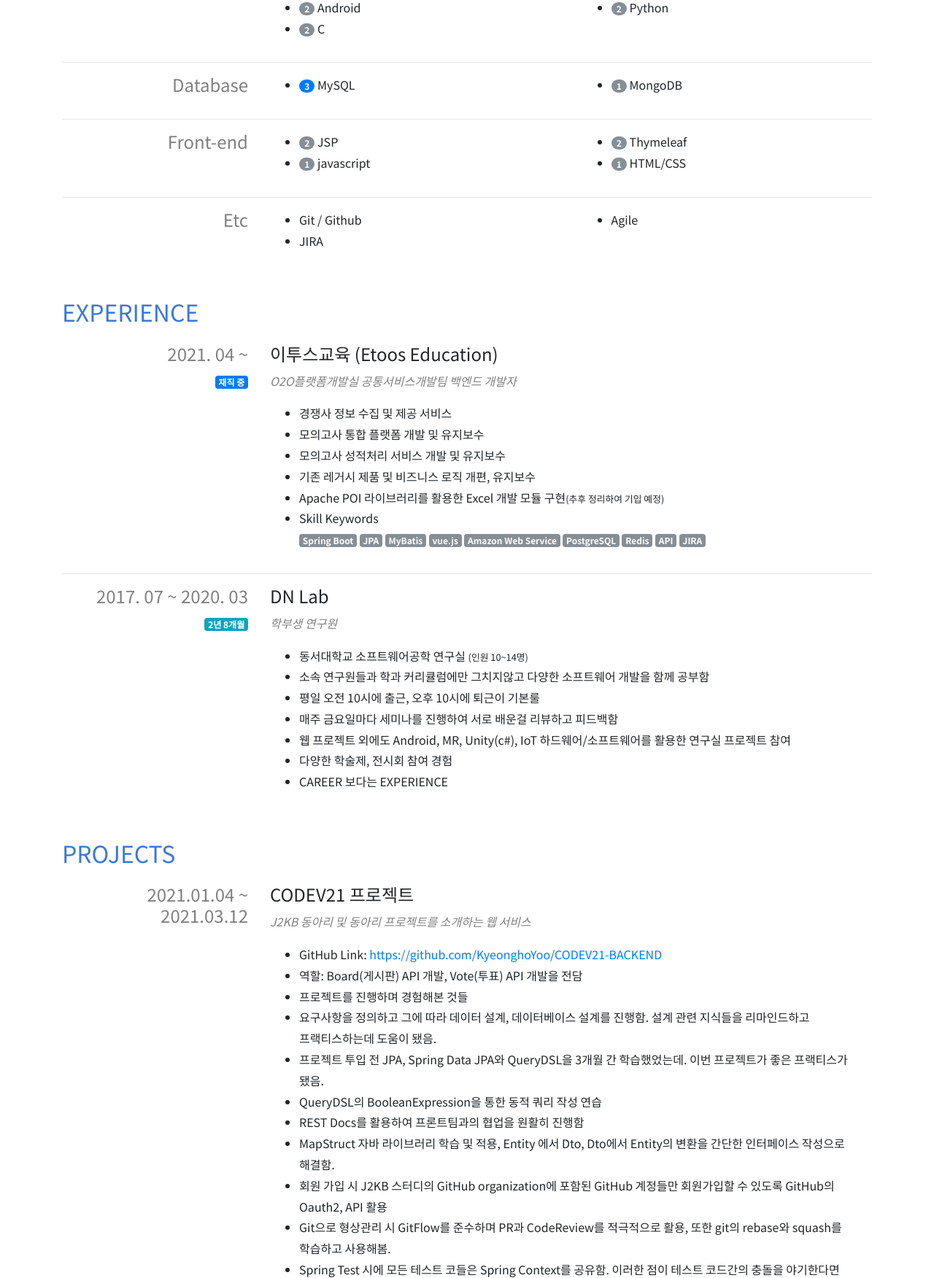
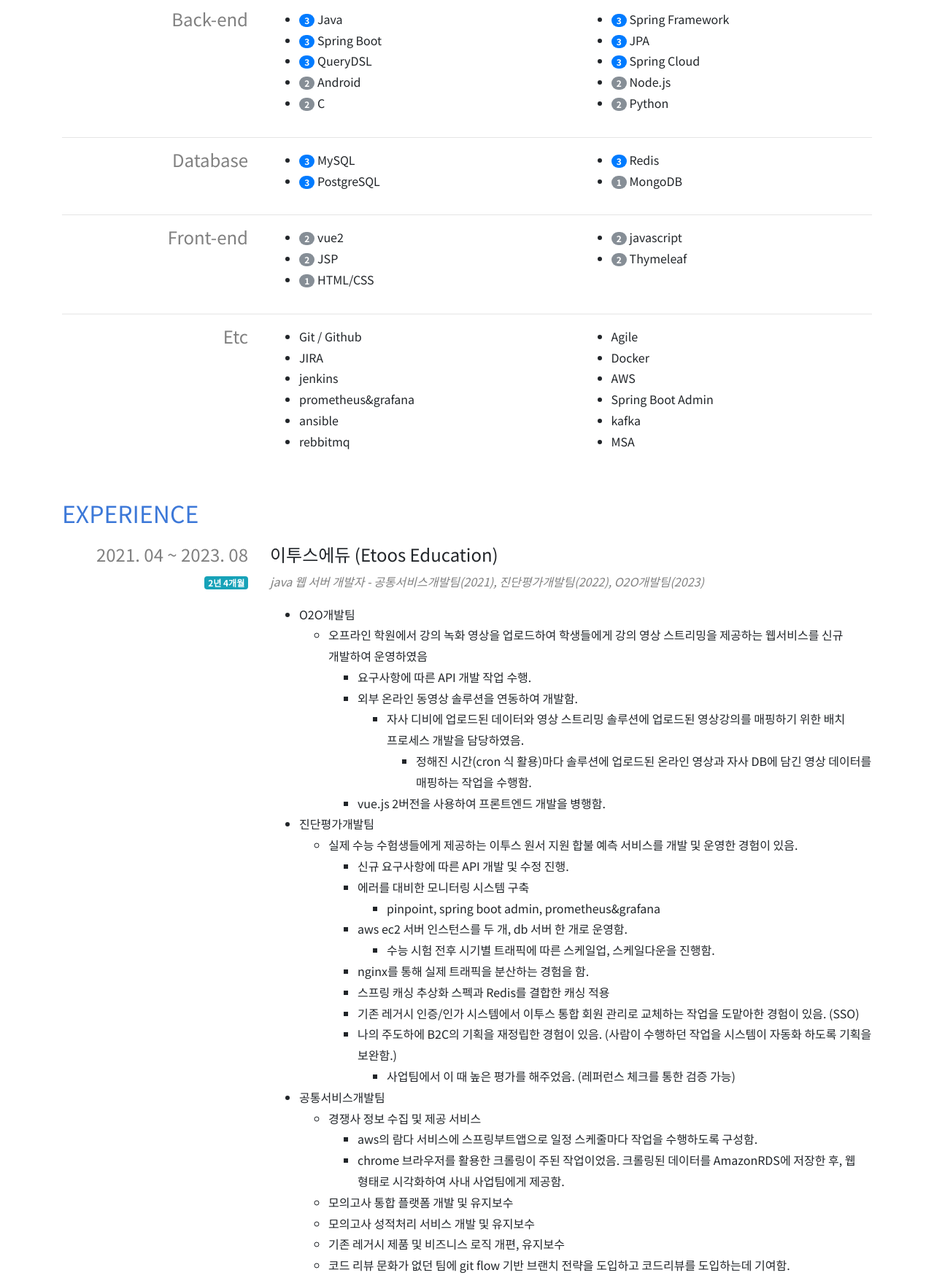
Before and after one commit to KyeonghoYoo/portfolio, a plain HTML site: page index.html in a window 1280 px wide. Shown: the part 825-2577 px from the top of the page at 73% size. Drawn offline with nearby package versions, Linux system fonts and the light colour scheme.

Commit message:
Update index.html
- 이투스에서 근무했던 내용 추가
- 자기소개 수정
- 보유 스킬 목록 수정

```diff
--- a/index.html
+++ b/index.html
@@ -98,19 +98,10 @@
           <h2 class="blue">INTRODUCE</h2>
         </div>
         <div class="col-12 col-md-9">
-          <!--
-          <p>17년 7월에 처음 Java를 배우고 18년 2월부터 Spring Framework를 학습하고 활용했습니다. 2020년에 대학을 졸업하고 개발자로서 바깥에 첫발을 내디디려 하고 있습니다. 대학교 생활 중 Spring을 활용해 기업 연계 프로젝트를 2번 진행했으며, 그 외 Java, JSP/Servlet, Spring Framework, Spring Boot, MySQL, JavaScript, Node.js, Android, python, swift, Unity(c#)를 활용한 프로젝트 경험이 있습니다.</p>
-          <p>데이터베이스 전공인 교수님 밑에 학부 연구생으로 들어가 연구실 생활을 경험했습니다. 연구생 선배를 통해 웹 백엔드 개발을 처음으로 접했고 선배 입장이 되어서는 제가 배운 것을 후배에게도 나누기도 했습니다. 연구실 생활을 통해 자신이 현재 알지 못하는 기술을 서치하고 내 것으로 만드는 법을 익혔으며, 동료와 함께 성장하고 함께 개발을 해내가는 법 익혔습니다.</p>
-          <p>제 대학 생활이 엄청나게 특별하고 힘들었다고 말할 수는 없습니다. 하지만 저는 남들처럼 학과 커리큘럼에 온몸을 맡기듯하는 생활을 하지 않고 스스로 배움을 향해 달려갔습니다. 웹개발도 대부분 타인의 커리큘럼에 의지하지 않고 직접 학습하여 현재에 수준에 도달했습니다. 많이 부족하지만 더욱더 증진할 수 있다는 의지와 자신감이 있습니다. 향후 비즈니스 가치를 제 손으로 구현하고 이를 통해 세상에 영향을 끼치는 개발자가 되고자 합니다.</p>
-          !-->
-          <!--
-          <p>개발자를 업으로 삼은 계기는 대학교 입학 후, 제 인생 처음으로 기술을 익히고 다루는 것이 즐겁고 남들보다 내가 좀 더 잘 할 수 있는 일이 프로그래밍이란 것을 우연적으로 접하게 되어서 입니다. 처음엔 크게 흥미도 없었고 적당히 비전이 보여 선택한 전공이었는데, 1학년 2학기 때 C언어를 배우는 수업 중 주변 대다수의 동기들이 초반부터 배우고 이해하기를 힘들어하는 모습을 보였는데, 저에게는 프로그래밍 수업 과정이 너무나 잘 이해가 됐고 즐겁게 다가왔습니다. 그 후 큰 관심과 흥미가 생겨 개발을 저의 업으로 삼고자 하였고 군대를 다녀와서 진짜 열심히 해보자는 생각을 갖고 바로 군입대를 결심하게 됐습니다.</p>
-          <p>전역 후 학교 내에서 능동적으로 배움을 찾아다녔습니다. 데이터베이스 전공 출신의 교수님에게 찾아가 연구실 활동 참여를 희망하여 학부생 연구원으로 들어가고, 그 안에서 Java를 통한 웹개발을 처음 접하게 됐습니다. 2017년 7월에 처음 Java를 배우고 그 후 JSP/Servelt 학습을 통해 TCP/IP, HTTP 프로토콜, 웹서버, 웹 서버 어플리케이션, 서버 컨테이너의 개념과 Model1, Model2를 익혔습니다. 어느 정도 MVC 개발 경험이 익숙해지고 교내 인재 개발 프로그램에 출장 신청서를 작성하여 테헤란로에 위치한 삼성 멀티캠퍼스에서 2018년 2월에 진행한 Spring Framework 교육 수료를 통해 Spring을 처음 접했고 Spring MVC를 비롯하여 REST API 개발을 숙달하던 중 2018년 7월에 동서대학교 산학협력단과 ㈜제이에이치코리아의 협력 프로젝트에 RESTful 서비스 개발에 백엔드 개발자로 참여했습니다. 해당 프로젝트의 REST API 개발 능력 향상을 위해 또 출장 신청을 통해 2018년 7월에 진행하는 삼성 멀티캠퍼스에 'Spring Framework를 활용한 OpenAPI 서비스 개발'이란 교육도 수료했습니다. 이 후 대학생활을 하다 2019년 6월부터 진행된 ㈜프레시앤텍 & 동서대학교 산학협력단 협업 프로젝트 진행을 통해 Spring을 활용한 REST API 개발을 한 번 더 경험했습니다.</p>
-          <p>위의 내용이 제가 Java를 배우고 Spring을 배우고 활용하게된 이야기입니다. 다만 위 프로젝트를 통해서는 실제 사용자들의 피드백을 받는다던가, 늘어나는 대용량 트래픽을 관리한다던가, 서비스 중 치명적인 이슈 사항을 개선해본다던가 등의 실전 경험은 해보지 못했습니다. 하지만 저는 위의 프로토타입 개발 형태의 프로젝트를 통해서 쌓은 개발 경험과 백엔드 지식, 연구실 생활을 통한 다양한 활동 및 팀웍 경험을 살려 더욱 실력을 증진시키고자 합니다. 그리고 진정으로 가치있는 비즈니스를 생성해낼 수 있는 사람이 되어 세상에 영향을 끼치는 개발자가 되고자 합니다.</p>
-          !-->
-          <p>반갑습니다. 저는 2인분 이상 하는 백엔드 개발자를 목표로 달려가고 있습니다.</p>
-          <p>최근에는 Java, Spring과 관련된 웹 백엔드 기술들을 지속적으로 습득하고 활용해보고 있습니다. 또한 과거의 부족했던 나를 개선하고 꾸준히 성장하고 있습니다.</p>
-          <p>주로 활용하는 기술로는 Java와 Spring으로 웹 어플리케이션을 개발하는 것을 즐깁니다. 보유한 데이터베이스 연동 기술로는 JPA(Spring Data JPA와 QueryDSL을 함께 사용) 그리고 MyBatis가 있습니다.</p>
+          <p>반갑습니다. 저는 2인분 이상 하는 백엔드 개발자를 목표로 달려가고 있습니다. 또한 과거의 부족했던 나를 개선하고 꾸준히 성장하고자 합니다.</p>
+          <p>최근에는 클라우드 네이티브와 마이크로서비스, 컨테이너 가상화 기술과 더불어 Jenkins를 활용한 CI/CD 구성과 같은 다양한 기술들에 관심을 갖고 학습하고 있습니다.</p>
+          <p>특기인 기술로는 Java와 Spring으로 웹 애플리케이션을 개발하는 것을 즐깁니다. JPA(Spring Data JPA와 QueryDSL을 함께 사용)를 활용하여 개발하는 것을 즐깁니다. 혼자만 개발하는 것이 아닌 문제와 해결을 팀원들과 나누는 것을 즐깁니다.</p>
+          <p>주어진 요구사항에 대한 개발 업무만 잘 수행하는 것이 아닌 해당 작업의 필요성을 검토하고 사용자 입장에서 필요한 새로운 feature를 제의하는데도 소질이 있습니다.</p>
         </div>
       </div>
       <!-- Introduce End -->
@@ -171,6 +162,10 @@
                       JPA
                     </li>
                     <li>
+                      <span class="badge badge-pill badge-primary">3</span>
+                      Spring Cloud
+                    </li>
+                    <li>
                       <span class="badge badge-pill badge-secondary">2</span>
                       Node.js
                     </li>
@@ -197,16 +192,18 @@
                       <span class="badge badge-pill badge-primary">3</span>
                       MySQL
                     </li>
+                    <li>
+                      <span class="badge badge-pill badge-primary">3</span>
+                      PostgreSQL
+                    </li>
                   </ul>
                 </div>
                 <div class="col">
                   <ul>
-                    <!--
                     <li>
-                      <span class="badge badge-pill badge-secondary">3</span>
+                      <span class="badge badge-pill badge-primary">3</span>
                       Redis
                     </li>
-                    -->
                     <li>
                       <span class="badge badge-pill badge-secondary">1</span>
                       MongoDB
@@ -228,11 +225,15 @@
                   <ul>
                     <li>
                       <span class="badge badge-pill badge-secondary">2</span>
+                      vue2
+                    </li>
+                    <li>
+                      <span class="badge badge-pill badge-secondary">2</span>
                       JSP
                     </li>
                     <li>
                       <span class="badge badge-pill badge-secondary">1</span>
-                      javascript
+                      HTML/CSS
                     </li>
                   </ul>
                 </div>
@@ -240,12 +241,13 @@
                   <ul>
                     <li>
                       <span class="badge badge-pill badge-secondary">2</span>
+                      javascript
+                    </li>
+                    <li>
+                      <span class="badge badge-pill badge-secondary">2</span>
                       Thymeleaf
                     </li>
-                    <li>
-                      <span class="badge badge-pill badge-secondary">1</span>
-                      HTML/CSS
-                    </li>
+
                   </ul>
                 </div>
               </div>
@@ -263,12 +265,20 @@
                   <ul>
                     <li>Git / Github</li>
                     <li>JIRA</li>
-
+                    <li>jenkins</li>
+                    <li>prometheus&grafana</li>
+                    <li>ansible</li>
+                    <li>rebbitmq</li>
                   </ul>
                 </div>
                 <div class="col">
                   <ul>
                     <li>Agile</li>
+                    <li>Docker</li>
+                    <li>AWS</li>
+                    <li>Spring Boot Admin</li>
+                    <li>kafka</li>
+                    <li>MSA</li>
                   </ul>
                 </div>
               </div>
@@ -292,35 +302,94 @@
             <div class="col-md-3 col-12 text-md-right">
               <div class="row">
                 <div class="col-md-12 col">
-                  <h4 class="gray">2021. 04 ~<br /></h4>
+                  <h4 class="gray">2021. 04 ~ 2023. 08<br /></h4>
                 </div>
                 <div class="col-md-12 col-3 text-center text-md-right">
-                    <span class="badge badge-primary">재직 중</span>
+                  <span class="badge badge-info">2년 4개월</span>
+                    <!-- <span class="badge badge-primary">재직 중</span> -->
                 </div>
               </div>
             </div>
             <div class="col-md-9 col-12">
-              <h4>이투스교육 (Etoos Education)</h4>
-              <i class="gray">O2O플랫폼개발실 공통서비스개발팀 백엔드 개발자</i>
+              <h4>이투스에듀 (Etoos Education)</h4>
+              <i class="gray">java 웹 서버 개발자 - 공통서비스개발팀(2021), 진단평가개발팀(2022), O2O개발팀(2023)</i>
               <ul class="pt-3">
-                <li>경쟁사 정보 수집 및 제공 서비스</li>
-                <li>모의고사 통합 플랫폼 개발 및 유지보수</li>
-                <li>모의고사 성적처리 서비스 개발 및 유지보수</li>
-                <li>기존 레거시 제품 및 비즈니스 로직 개편, 유지보수</li>
-                <li>Apache POI 라이브러리를 활용한 Excel 개발 모듈 구현<small>(추후 정리하여 기입 예정)</small></li>
+                <li>O2O개발팀</li>
+                <ul>
+                  <li>오프라인 학원에서 강의 녹화 영상을 업로드하여 학생들에게 강의 영상 스트리밍을 제공하는 웹서비스를 신규 개발하여 운영하였음</li>
+                  <ul>
+                    <li>요구사항에 따른 API 개발 작업 수행.</li>
+                    <li>외부 온라인 동영상 솔루션을 연동하여 개발함.</li>
+                    <ul>
+                      <li>자사 디비에 업로드된 데이터와 영상 스트리밍 솔루션에 업로드된 영상강의를 매핑하기 위한 배치 프로세스 개발을 담당하였음.</li>
+                      <ul>
+                        <li>정해진 시간(cron 식 활용)마다 솔루션에 업로드된 온라인 영상과 자사 DB에 담긴 영상 데이터를 매핑하는 작업을 수행함.</li>
+                      </ul>
+                    </ul>
+                    <li>vue.js 2버전을 사용하여 프론트엔드 개발을 병행함.</li>
+                  </ul>
+                </ul>
+                <li>진단평가개발팀</li>
+                <ul>
+                  <li>실제 수능 수험생들에게 제공하는 이투스 원서 지원 합불 예측 서비스를 개발 및 운영한 경험이 있음.</li>
+                  <ul>
+                    <li>신규 요구사항에 따른 API 개발 및 수정 진행.</li>
+                    <li>에러를 대비한 모니터링 시스템 구축</li>
+                    <ul>
+                      <li>pinpoint, spring boot admin, prometheus&grafana</li>
+                    </ul>
+                    <li>aws ec2 서버 인스턴스를 두 개, db 서버 한 개로 운영함.</li>
+                    <ul>
+                      <li> 수능 시험 전후 시기별 트래픽에 따른 스케일업, 스케일다운을 진행함.</li>
+                    </ul>
+                    <li>nginx를 통해 실제 트래픽을 분산하는 경험을 함.</li>
+                    <li>스프링 캐싱 추상화 스펙과 Redis를 결합한 캐싱 적용</li>
+                    <li>기존 레거시 인증/인가 시스템에서 이투스 통합 회원 관리로 교체하는 작업을 도맡아한 경험이 있음. (SSO)</li>
+                    <li>나의 주도하에 B2C의 기획을 재정립한 경험이 있음. (사람이 수행하던 작업을 시스템이 자동화 하도록 기획을 보완함.)</li>
+                    <ul>
+                      <li>사업팀에서 이 때 높은 평가를 해주었음. (레퍼런스 체크를 통한 검증 가능)</li>
+                    </ul>
+                  </ul>
+                </ul>
+                <li>공통서비스개발팀</li>
+                <ul>
+                  <li>경쟁사 정보 수집 및 제공 서비스</li>
+                  <ul>
+                    <li>aws의 람다 서비스에 스프링부트앱으로 일정 스케줄마다 작업을 수행하도록 구성함.</li>
+                    <li>chrome 브라우저를 활용한 크롤링이 주된 작업이었음. 크롤링된 데이터를 AmazonRDS에 저장한 후, 웹 형태로 시각화하여 사내 사업팀에게 제공함.</li>
+                  </ul>
+                  <li>모의고사 통합 플랫폼 개발 및 유지보수</li>
+                  <li>모의고사 성적처리 서비스 개발 및 유지보수</li>
+                  <li>기존 레거시 제품 및 비즈니스 로직 개편, 유지보수</li>
+                  <li>코드 리뷰 문화가 없던 팀에 git flow 기반 브랜치 전략을 도입하고 코드리뷰를 도입하는데 기여함.</li>
+                  <li>Apache POI 라이브러리를 활용한 Excel 개발 모듈을 구현하여 팀원들의 개발 편의를 제공하였으며 엑셀 관련 신규 요구사항 작업을 효율적으로 처리할 수 있도록 만듬.</li>
+                  <ul>
+                    <li>데이터베이스에서 색인해온 데이터를 자바 DTO 객체로 변환하여 해당 객채를 통해 엑셀 파일을 생성할 수 있는 기능을 제공함.</li>
+                    <li>사용자가 특정 스타일의 탬플릿 엑셀 파일을 업로드하면 해당 스타일에 맞춰 자바 객체를 엑셀 데이터로 변환해줌.</li>
+                    <li>사용자가 업로드한 엑셀 파일을 읽어 자바 객체로 변환하는 기능을 제공함.</li>
+                  </ul>
+                </ul>
                 <li><strong>Skill Keywords</strong></li>
                 <div>
-                  <span class="badge badge-secondary">Spring Boot</span>
-                  <span class="badge badge-secondary">JPA</span>
-                  <span class="badge badge-secondary">MyBatis</span>
-                  <span class="badge badge-secondary">vue.js</span>
-                  <span class="badge badge-secondary">Amazon Web Service</span>
-                  <span class="badge badge-secondary">PostgreSQL</span>
-                  <span class="badge badge-secondary">Redis</span>
-                  <span class="badge badge-secondary">API</span>
-                  <span class="badge badge-secondary">JIRA</span>
-                  <!--<span class="badge badge-secondary">Agile Scrum</span>
-                  <span class="badge badge-secondary">Agile Sprint</span> -->
+                  <span class="badge badge-secondary">java8</span>
+                  <span class="badge badge-secondary">spring boot</span>
+                  <span class="badge badge-secondary">spring security</span>
+                  <span class="badge badge-secondary">spring batch</span>
+                  <span class="badge badge-secondary">jpa</span>
+                  <span class="badge badge-secondary">vue2</span>
+                  <span class="badge badge-secondary">pinpoint</span>
+                  <span class="badge badge-secondary">spring boot admin</span>
+                  <span class="badge badge-secondary">prometheus</span>
+                  <span class="badge badge-secondary">grafana</span>
+                  <span class="badge badge-secondary">docker</span>
+                  <span class="badge badge-secondary">aws</span>
+                  <span class="badge badge-secondary">jenkins</span>
+                  <span class="badge badge-secondary">postgresql</span>
+                  <span class="badge badge-secondary">jira</span>
+                  <span class="badge badge-secondary">git</span>
+                  <span class="badge badge-secondary">github</span>
+                  <span class="badge badge-secondary">gitlab</span>
+                  <span class="badge badge-secondary">agile</span>
                 </div>
               </ul>
             </div>
@@ -335,7 +404,7 @@
                       <h4 class="gray">2017. 07 ~ 2020. 03<br /></h4>
                     </div>
                     <div class="col-md-12 col-3 text-center text-md-right">
-                        <span class="badge badge-info">2년 8개월</span>
+                      <span class="badge badge-info">2년 8개월</span>
                     </div>
                   </div>
                 </div>
@@ -345,10 +414,10 @@
                   <ul class="pt-3">
                     <li>동서대학교 소프트웨어공학 연구실 <small>(인원 10~14명)</small></li>
                     <!-- <li>데이터베이스 전공의 교수님이 담당하여, 데이터베이스 개론 및 설계 과정을 학습함</li> -->
-                    <li>소속 연구원들과 학과 커리큘럼에만 그치지않고 다양한 소프트웨어 개발을 함께 공부함</li>
+                    <li>학과 커리큘럼에만 그치지않고 소속 연구원들과 다양한 소프트웨어 개발을 함께 연구함.</li>
                     <li>평일 오전 10시에 출근, 오후 10시에 퇴근이 기본룰</li>
-                    <li>매주 금요일마다 세미나를 진행하여 서로 배운걸 리뷰하고 피드백함</li>
-                    <li>웹 프로젝트 외에도 Android, MR, Unity(c#), IoT 하드웨어/소프트웨어를 활용한 연구실 프로젝트 참여</li>
+                    <li>매주 금요일마다 세미나를 진행하여 서로 배운걸 리뷰하고 피드백하는 활동을 가짐</li>
+                    <li>웹 개발을 활용한 프로젝트 외에도 Android, MR, Unity(c#), IoT 하드웨어/소프트웨어를 활용한 연구실 프로젝트 참여</li>
                     <li>다양한 학술제, 전시회 참여 경험</li>
                     <li>CAREER 보다는 EXPERIENCE</li>
                   </ul>
@@ -376,8 +445,8 @@
                   <h4 class="gray">2021.01.04 ~ 2021.03.12</h4>
                 </div>
                 <div class="col-md-9 col-12">
-                  <h4>CODEV21 프로젝트</h4>
-                  <i class="gray">J2KB 동아리 및 동아리 프로젝트를 소개하는 웹 서비스</i>
+                  <h4>CODEV21 프로젝트 ~J2KB 팀과 각 팀들의 프로젝트를 공유하는 웹 서비스~</h4>
+                  <i class="gray">J2KB 웹 스터디 모임에서 진행한 토이 프로젝트</i>
                   <ul class="pt-3">
                     <li>GitHub Link: <a href="https://github.com/KyeonghoYoo/CODEV21-BACKEND">https://github.com/KyeonghoYoo/CODEV21-BACKEND</a></li>
                     <li>역할: Board(게시판) API 개발, Vote(투표) API 개발을 전담</li>
@@ -612,7 +681,7 @@
         <div class="col footer-cover">
           <div class="footer text-center">
             <small>CSS by <a href="https://getbootstrap.com/" target="_blank">Bootstrap 4</a>. Thanks for <a href="https://blog.outsider.ne.kr/1234" target="_blank">Outsider</a></small><br/>
-            <small>Last Modified at 2021.04.03, <a href="https://github.com/KyeonghoYoo/portfolio/commits/master" target="_blank">Update Note. </a><a href="https://github.com/KyeonghoYoo/portfolio" target="_blank"><i class="fa fa-github"></i> Github</a></small>
+            <small>Last Modified at 2023.11.15, <a href="https://github.com/KyeonghoYoo/portfolio/commits/master" target="_blank">Update Note. </a><a href="https://github.com/KyeonghoYoo/portfolio" target="_blank"><i class="fa fa-github"></i> Github</a></small>
           </div>
         </div>
       </div>
```
